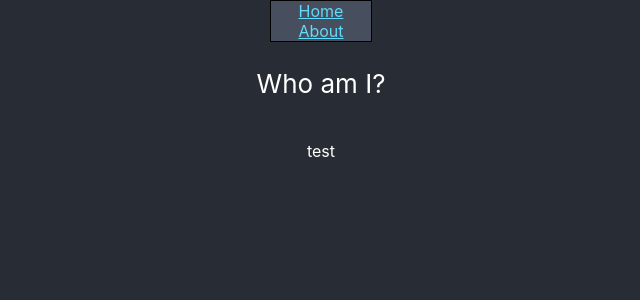
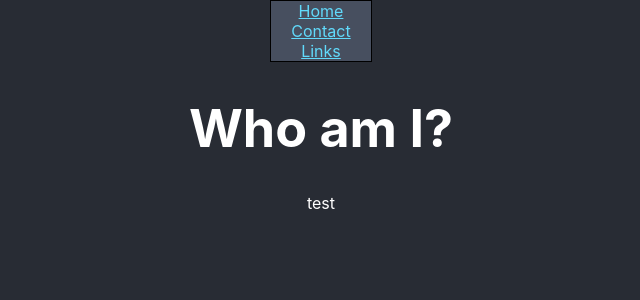
Before and after one commit to wrac4242/wrac4242.github.io, a React (Create React App) app: page / in a window 1280 px wide. Shown: the top 300 px of the page, without its empty margins (319-959 px from the left). Built offline with nearby package versions, Linux system fonts and the light colour scheme.

Commit message:
add basis for site, places to fill in text

```diff
--- a/src/About.tsx
+++ /dev/null
@@ -1,22 +0,0 @@
-import './App.css';
-import React from 'react';
-
-class About extends React.Component {
-
-	render() {
-		return (
-			<div>
-				<div className="App-header">
-					<h2>About Page</h2>
-					<main>
-						<p>This section contains information about...</p>
-					</main>
-				</div>
-			</div>
-		);
-	}
-}
-
-
-
-export default About;
--- a/src/App.tsx
+++ b/src/App.tsx
@@ -1,9 +1,10 @@
 import './App.css';
 import React from 'react';
 import { Route, Routes } from "react-router-dom";
-import About from './About';
+import Links from './Links';
 import Home from './Home';
 import NavBar from './NavBar';
+import Contact from './Contact';
 
 class App extends React.Component {
     render() {
@@ -12,10 +13,13 @@ class App extends React.Component {
                 <div>
                     <NavBar />
                 </div>
-                <Routes>
-                    <Route path="/" element={<Home />} />
-                    <Route path="/about" element={<About />} />
-                </Routes>
+                <div className="App">
+                    <Routes>
+                        <Route path="/" element={<Home />} />
+                        <Route path="/links" element={<Links />} />
+                        <Route path="/contact" element={<Contact />} />
+                    </Routes>
+                </div>
             </div>
         );
     }
--- /dev/null
+++ b/src/Contact.tsx
@@ -0,0 +1,21 @@
+import React from "react";
+
+class Contact extends React.Component {
+	render() {
+		return (
+			<div>
+				<div className="App-header">
+					<h1>Contact Me</h1>
+				</div>
+				<main>
+					<h2>Contact methods</h2>
+					<div>
+						<p>todo</p>
+					</div>
+				</main>
+			</div>
+		);
+	}
+}
+
+export default Contact;
--- a/src/Home.tsx
+++ b/src/Home.tsx
@@ -4,11 +4,11 @@ import React from 'react';
 class Home extends React.Component {
 	render() {
 		return (
-			<div className="App">
+			<div>
 				<header className="App-header">
-					<p>
+					<h1>
 						Who am I?
-					</p>
+					</h1>
 				</header>
 				<p>
 					test
--- /dev/null
+++ b/src/Links.tsx
@@ -0,0 +1,29 @@
+import './App.css';
+import React from 'react';
+
+class Links extends React.Component {
+
+	render() {
+		return (
+			<div>
+				<div className="App-header">
+					<h1>Links</h1>
+				</div>
+				<main>
+					<h2>Some of my main links</h2>
+					<div>
+						<p>todo</p>
+					</div>
+					<h2>Some of my projects</h2>
+					<div>
+						<p>todo</p>
+					</div>
+				</main>
+			</div>
+		);
+	}
+}
+
+
+
+export default Links;
--- a/src/NavBar.tsx
+++ b/src/NavBar.tsx
@@ -11,7 +11,9 @@ class NavBar extends React.Component {
 
                         <Link to="/" className="Link" >Home</Link>
                         <br></br>
-                        <Link to="/about" className="Link" >About</Link>
+                        <Link to="/contact" className="Link" >Contact</Link>
+                        <br></br>
+                        <Link to="/links" className="Link" >Links</Link>
 
                     </ul>
                 </nav>
```
